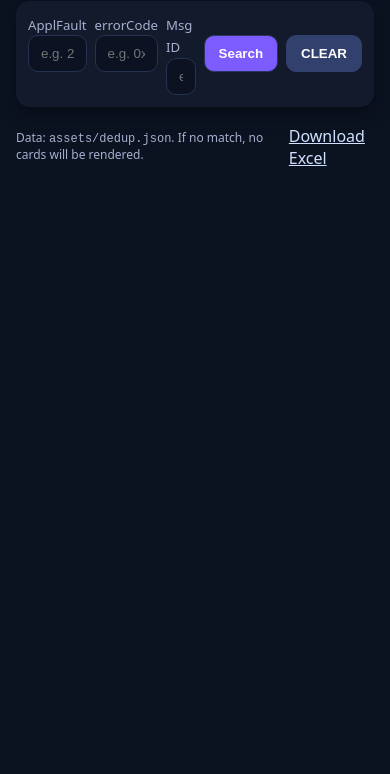
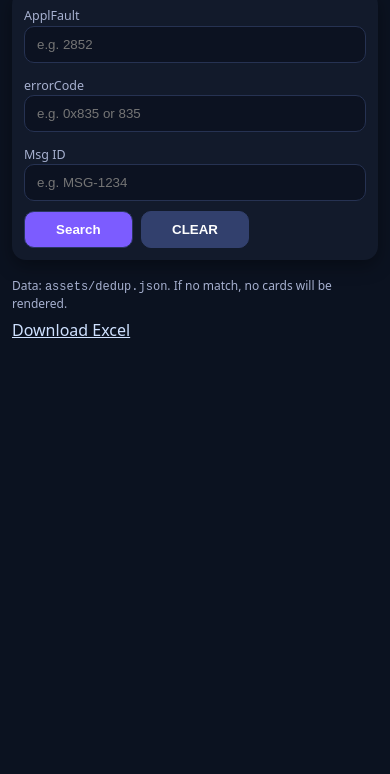
Before and after one commit to p96579-maker/VOBC_FAULT_TESTING, a plain HTML site: page index.html in a window 390 px wide. Shown: the part 70-844 px from the top of the page. Drawn offline with Linux system fonts and the light colour scheme.

Commit message:
Add files via upload

```diff
--- a/index.html
+++ b/index.html
@@ -34,7 +34,30 @@
     .toast .meta{font-size:13px;color:#a6b0cf}
     .kvs > div:nth-child(2n){border-bottom:1px dashed #2a3761;padding-bottom:6px;margin-bottom:6px}
     .kvs > div:nth-last-child(-n+2){border-bottom:none;margin-bottom:0;padding-bottom:0}
-  </style>
+
+/* === Mobile responsive fixes === */
+@supports(padding: max(0px)) {
+  body{padding-top:env(safe-area-inset-top);padding-bottom:env(safe-area-inset-bottom)}
+}
+body{padding-top:constant(safe-area-inset-top);padding-bottom:constant(safe-area-inset-bottom)}
+@media (max-width: 900px){
+  .wrap{max-width:840px;padding:0 14px}
+  .searchbar{grid-template-columns:1fr 1fr;gap:10px}
+  .kvs{grid-template-columns:140px 1fr}
+}
+@media (max-width: 640px){
+  h1{font-size:18px;margin-bottom:12px}
+  .wrap{max-width:560px;padding:0 12px}
+  .searchbar{grid-template-columns:1fr;gap:10px}
+  .searchbar label{font-size:12.5px}
+  .toolbar{display:grid;grid-template-columns:1fr 1fr 1fr;gap:8px}
+  .btn{width:100%}
+  .card{border-radius:14px;padding:12px}
+  .kvs{grid-template-columns:120px 1fr;gap:6px 10px}
+  .pill.apf{font-size:105%;padding:3px 8px}
+  .footer{flex-direction:column;align-items:flex-start;gap:6px}
+}
+</style>
 </head>
 <body>
 <div class="wrap">
@@ -92,7 +115,7 @@ btn.textContent = "Loading...";
 
 
 // Load data first, with cache-buster
-fetch(BASE + 'assets/dedup.json)
+fetch(BASE + 'assets/dedup.json?v=' + Date.now())
   .then(r=>{ if(!r.ok) throw new Error('HTTP ' + r.status); return r.json(); })
   .then(j=>{ DATA=j||[]; if (!Array.isArray(DATA)) throw new Error('Invalid JSON shape'); })
   .catch(err=>{ console.error('Load error:', err); DATA=[]; })
```
